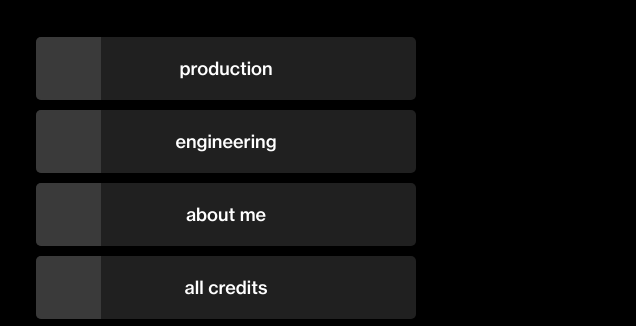
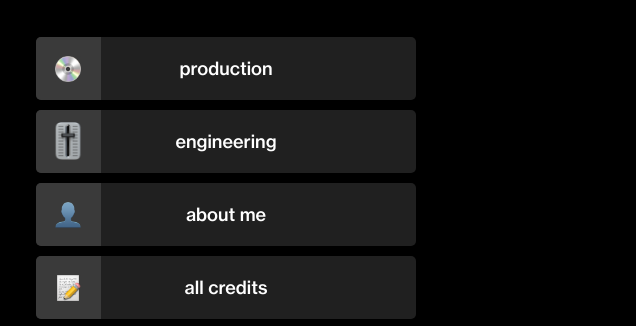
Before and after one commit to ikeatherapy/charliekurata, a plain HTML site: page landingPage.html in a window 1280 px wide. Shown: the part 187-513 px from the top of the page, 644-1280 px from the left. Drawn offline with Linux system fonts and the light colour scheme.

Commit message:
feat: add emojis to buttons

```diff
--- a/landingPage.html
+++ b/landingPage.html
@@ -11,10 +11,10 @@
         <img src="CK_Sun_Logo_White.png" alt="the ck sun">
     </div>
     <div class="btn-group">
-        <a class="button" href="https://open.spotify.com/playlist/2DT5HEvC7SUwMK7wZtsPIK">production</a>
-        <a class="button" href="https://open.spotify.com/playlist/6yAv4z1y9rn2SEOFAMxOLC">engineering</a>
-        <a class="button" href="https://drive.google.com/file/d/1PL8VVx3NYKmTpHnJ5-EhC9BzOrkiPwUO/view">about me</a>
-        <a class="button" href="https://drive.google.com/file/d/1PL8VVx3NYKmTpHnJ5-EhC9BzOrkiPwUO/view">all credits</a>
+        <a class="button prod" href="https://open.spotify.com/playlist/2DT5HEvC7SUwMK7wZtsPIK">production</a>
+        <a class="button eng" href="https://open.spotify.com/playlist/6yAv4z1y9rn2SEOFAMxOLC">engineering</a>
+        <a class="button bout" href="https://drive.google.com/file/d/1PL8VVx3NYKmTpHnJ5-EhC9BzOrkiPwUO/view">about me</a>
+        <a class="button cred" href="https://drive.google.com/file/d/1PL8VVx3NYKmTpHnJ5-EhC9BzOrkiPwUO/view">all credits</a>
         <div class="half-group">
             <a class="button" href="https://instagram.com/charliekurata">instagram</a>
             <a class="button" href="mailto:me@charliekurata.com">email</a>
--- a/styles.css
+++ b/styles.css
@@ -57,6 +57,38 @@ body {
     top: 0;
 }
 
+.btn-group a.button.prod::before {
+    background-image: url('emojis/prod.png');
+    background-repeat: no-repeat;
+    background-position: center;
+    background-size : 40%;
+    justify-content: center;
+}
+
+.btn-group a.button.eng::before {
+    background-image: url('emojis/eng.png');
+    background-repeat: no-repeat;
+    background-position: center;
+    background-size : 3cqmax;
+    justify-content: center;
+}
+
+.btn-group a.button.bout::before {
+    background-image: url('emojis/bout.png');
+    background-repeat: no-repeat;
+    background-position: center;
+    background-size : 40%;
+    justify-content: center;
+}
+
+.btn-group a.button.cred::before {
+    background-image: url('emojis/cred.png');
+    background-repeat: no-repeat;
+    background-position: center;
+    background-size : 40%;
+    justify-content: center;
+}
+
 .btn-group a.button:hover {
   background-color: #303030;
 }
@@ -95,7 +127,7 @@ body {
     object-fit: cover;
 }
 
-@media (max-width: 800px) {
+@media (max-width: 700px) {
     body {
         align-items: center;
         justify-content: center;
```
Also changed, not shown: emojis/bout.png (added), emojis/cred.png (added), emojis/eng.png (added), emojis/prod.png (added).
